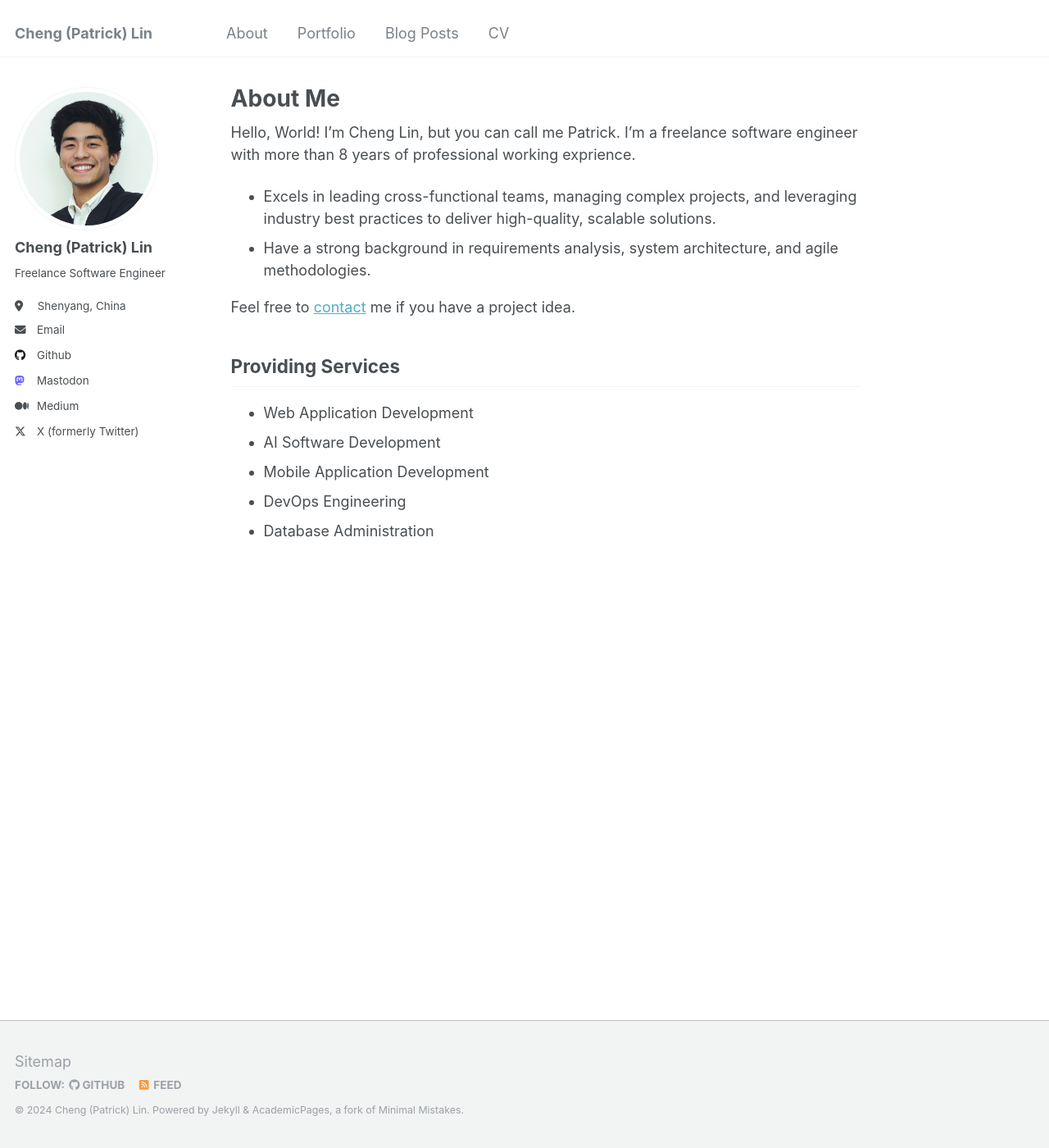
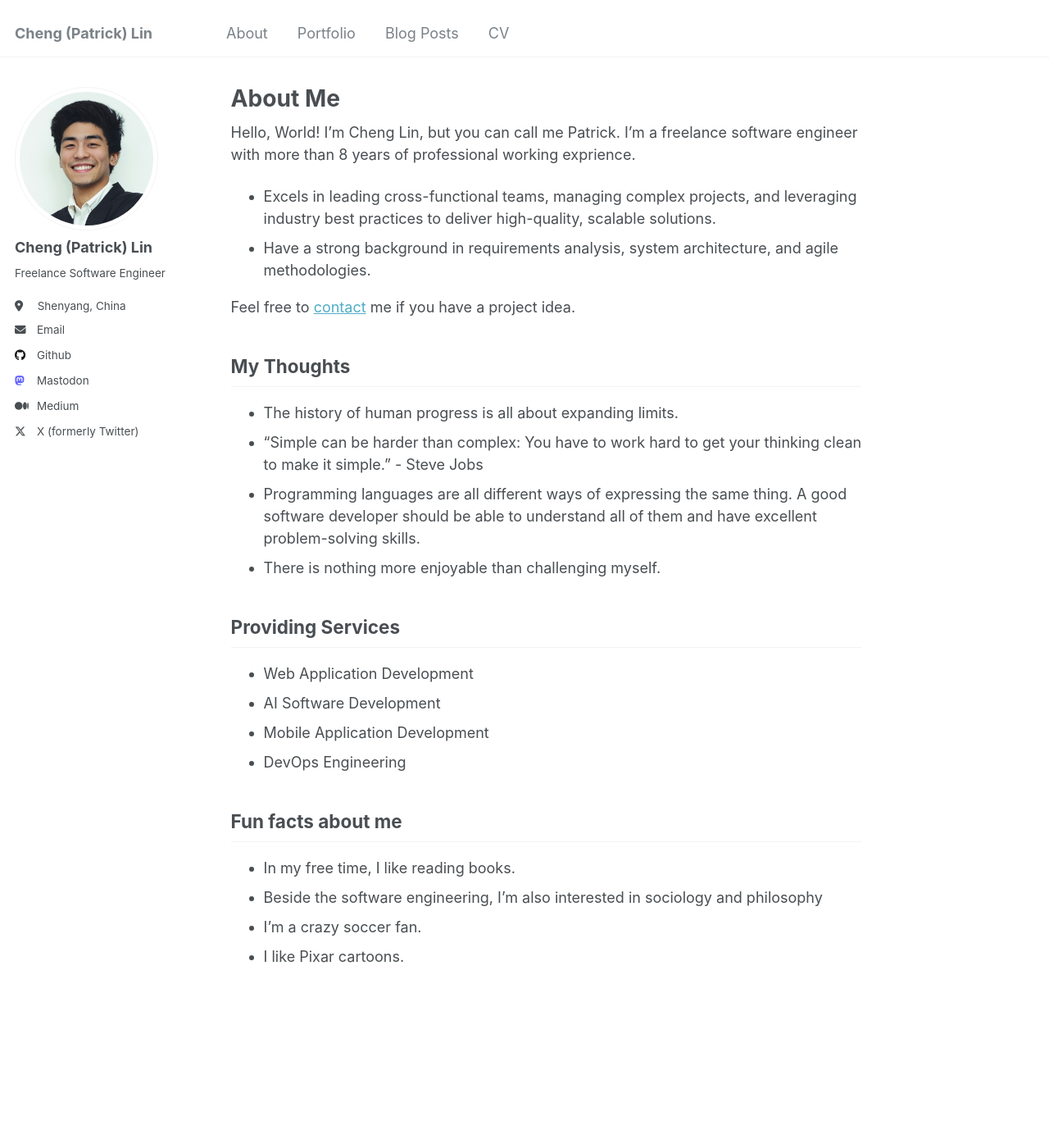
Before and after one commit to temunel/temunel.github.io, a Jekyll site: the page built from _pages/about.md, in a window 1280 px wide and 1400 px high. Shown: the whole window at 82% size. Built offline with Jekyll 4.4.1, drawn with Linux system fonts in a browser that asks for light colours.

Commit message:
updated about me

```diff
--- a/_pages/about.md
+++ b/_pages/about.md
@@ -15,10 +15,23 @@
 
 Feel free to [contact](mailto:temunel.p@gmail.com) me if you have a project idea.
 
+My Thoughts
+------
+* The history of human progress is all about expanding limits.
+* "Simple can be harder than complex: You have to work hard to get your thinking clean to make it simple." - Steve Jobs
+* Programming languages are all different ways of expressing the same thing. A good software developer should be able to understand all of them and have excellent problem-solving skills.
+* There is nothing more enjoyable than challenging myself.
+
 Providing Services
 ------
 * Web Application Development
 * AI Software Development
 * Mobile Application Development
 * DevOps Engineering
-* Database Administration
+
+Fun facts about me
+------
+* In my free time, I like reading books.
+* Beside the software engineering, I'm also interested in sociology and philosophy
+* I'm a crazy soccer fan.
+* I like Pixar cartoons.
```
